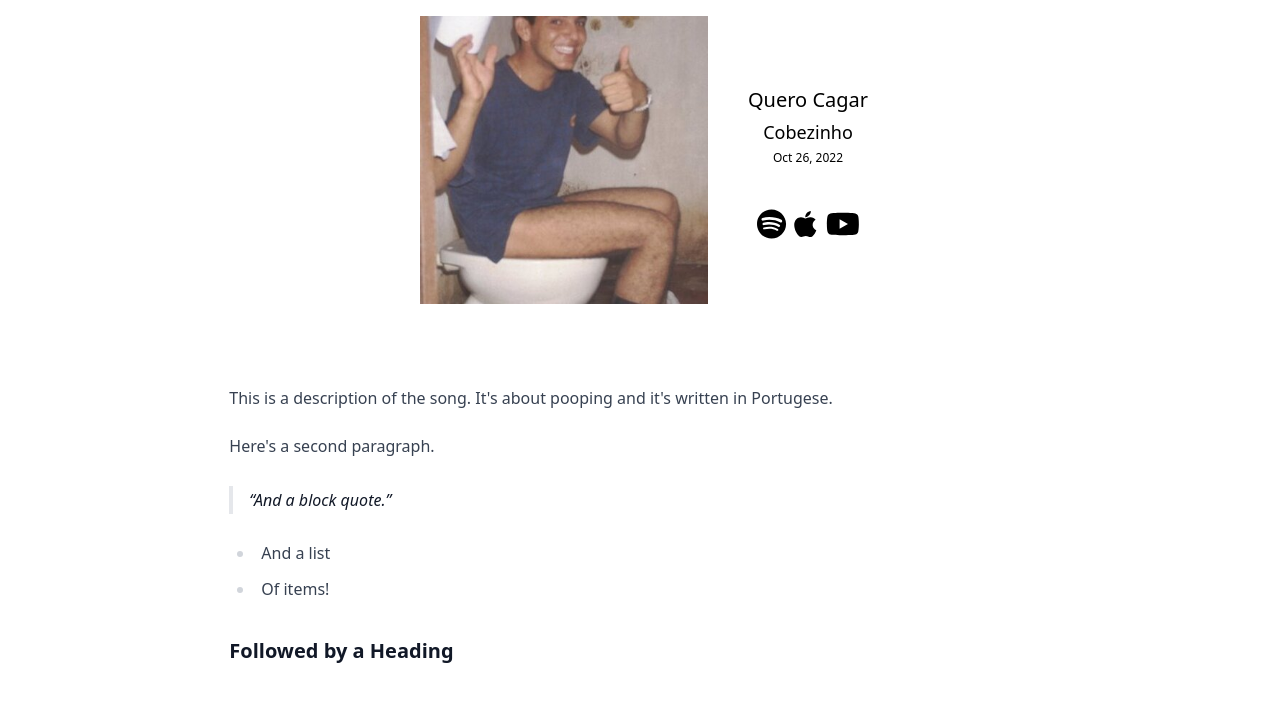
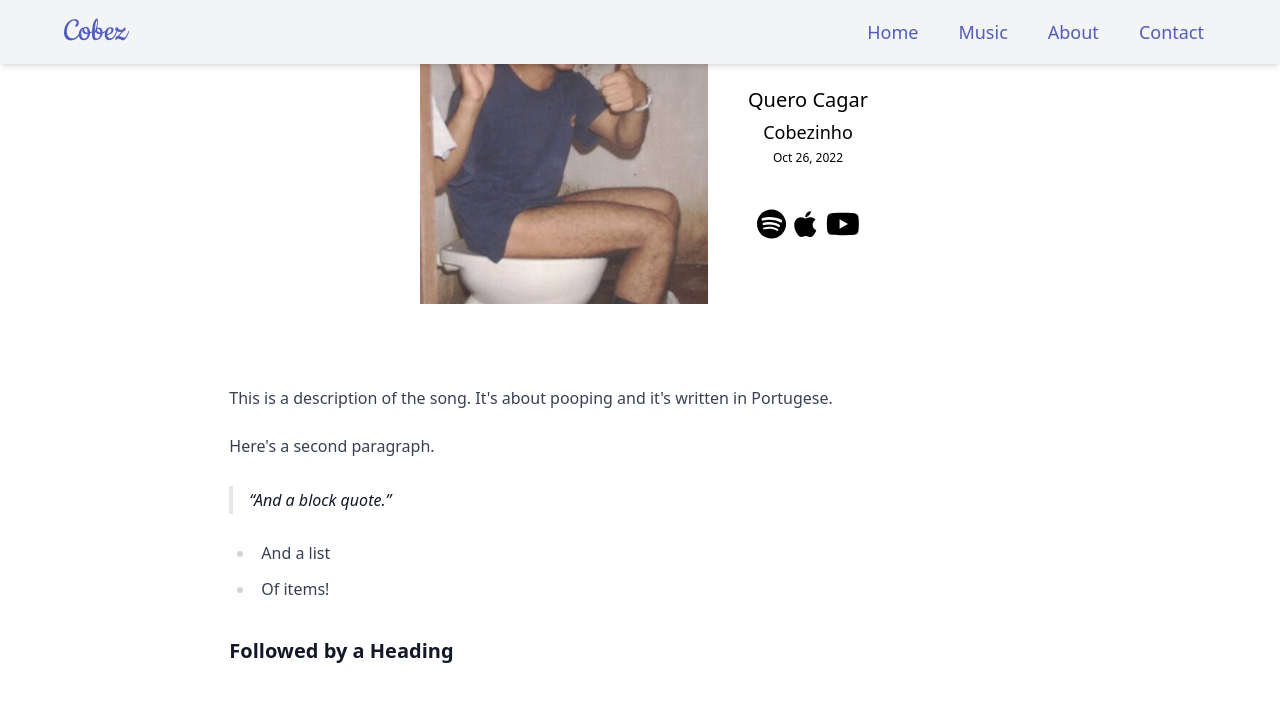
Before and after one commit to jcobert/cobez-music, a Next.js app: page /music/quero-cagar in a window 1280 px wide. Shown: the top 702 px of the page. Built offline with nearby package versions, Linux system fonts and the light colour scheme; a web font is replaced by a local one.

Commit message:
build and style header

```diff
--- a/components/Header.jsx
+++ b/components/Header.jsx
@@ -0,0 +1,160 @@
+import { useState, useEffect } from "react";
+import Link from "next/link";
+import { useRouter } from "next/router";
+import { Disclosure, Transition } from "@headlessui/react";
+import { Bars3Icon, XMarkIcon } from "@heroicons/react/24/outline";
+
+const navigation = [
+  { name: "Home", to: "/", current: true },
+  { name: "Music", to: "/music", current: false },
+  { name: "About", to: "/about", current: false },
+  { name: "Contact", to: "/contact", current: false },
+];
+
+const activeLinkStyle =
+  "text-theme-primary font-bold border-b border-slate-300 rounded-b-none hover:rounded-md hover:bg-white";
+
+const activeLinkStyleMobile =
+  "text-slate-50 hover:text-slate-100 bg-slate-400 hover:bg-slate-500";
+
+function debounce(func, wait, immediate) {
+  var timeout;
+  return function () {
+    var context = this,
+      args = arguments;
+    var later = function () {
+      timeout = null;
+      if (!immediate) func.apply(context, args);
+    };
+    var callNow = immediate && !timeout;
+    clearTimeout(timeout);
+    timeout = setTimeout(later, wait);
+    if (callNow) func.apply(context, args);
+  };
+}
+
+function Header() {
+  const [prevScrollPos, setPrevScrollPos] = useState(0);
+  const [visible, setVisible] = useState(true);
+  const [menuOpen, setMenuOpen] = useState(false);
+
+  const router = useRouter();
+
+  const handleScroll = debounce(() => {
+    const currentScrollPos = window.pageYOffset;
+
+    setVisible(
+      (prevScrollPos > currentScrollPos &&
+        prevScrollPos - currentScrollPos > 70) ||
+        currentScrollPos < 10
+    );
+
+    setPrevScrollPos(currentScrollPos);
+  }, 70);
+
+  useEffect(() => {
+    window.addEventListener("scroll", handleScroll);
+
+    return () => window.removeEventListener("scroll", handleScroll);
+  }, [prevScrollPos, visible, handleScroll]);
+
+  function handleHamburger(e) {
+    setMenuOpen(!menuOpen);
+  }
+
+  return (
+    <div>
+      <Disclosure
+        as="nav"
+        className={`bg-gray-100 fixed w-full z-50 top-0 shadow-md mb-16`}
+        onClick={setVisible}
+      >
+        {({ close }) => (
+          <>
+            <div className="max-w-layoutMax mx-auto px-2 sm:px-8 md:px-10 lg:px-16">
+              <div
+                className={`relative flex items-center justify-between h-16 ${
+                  visible ? "h-16" : "h-[2.5rem]"
+                } transition-all`}
+              >
+                <div className="absolute inset-y-0 right-0 flex items-center sm:hidden">
+                  {/* Mobile menu button*/}
+                  <Disclosure.Button
+                    onClick={handleHamburger}
+                    className={`inline-flex items-center justify-center p-2 rounded-md text-theme-primary hover:text-white hover:bg-theme-primary focus:outline-none
+                    ${visible ? "" : "p-1 m-1"}
+                    `}
+                  >
+                    <span className="sr-only">Open navigation menu</span>
+                    {menuOpen ? (
+                      <XMarkIcon className="block h-6 w-6" aria-hidden="true" />
+                    ) : (
+                      <Bars3Icon className="block h-6 w-6" aria-hidden="true" />
+                    )}
+                  </Disclosure.Button>
+                </div>
+                <div className="flex-1 flex items-center justify-center sm:items-stretch sm:justify-between">
+                  <div
+                    className="flex-shrink-0 flex items-center font-cookie text-4xl text-theme-primary hover:text-theme-secondary transition"
+                    onClick={() => {
+                      close();
+                      menuOpen ? handleHamburger() : null;
+                    }}
+                  >
+                    <Link href={"/"}>Cobez</Link>
+                  </div>
+                  <div className="hidden sm:block sm:ml-6 my-auto">
+                    <div className="flex space-x-4 items-center">
+                      {navigation.map((item) => (
+                        <Link key={item.name} href={item.to}>
+                          <a
+                            className={`text-lg transition-all px-3 py-2 rounded-md text-theme-primary hover:bg-theme-primary hover:text-white ${
+                              (visible ? "" : "text-lg py-0",
+                              router.asPath === item.to ? activeLinkStyle : "")
+                            }`}
+                            aria-current={item.current ? "page" : undefined}
+                            onClick={close}
+                          >
+                            {item.name}
+                          </a>
+                        </Link>
+                      ))}
+                    </div>
+                  </div>
+                </div>
+              </div>
+            </div>
+            <Transition
+              enter="transition duration-100 ease-out"
+              enterFrom="transform scale-95 opacity-0"
+              enterTo="transform scale-100 opacity-100"
+            >
+              <Disclosure.Panel className="sm:hidden">
+                <div
+                  className="px-2 pt-2 pb-3 space-y-1"
+                  onClick={handleHamburger}
+                >
+                  {navigation.map((item) => (
+                    <Link key={item.name} href={item.to}>
+                      <a
+                        className={`text-xl leading-8 text-theme-primary hover:bg-theme-primary hover:text-white block px-3 py-2 rounded-md text-right ${
+                          router.asPath === item.to ? activeLinkStyleMobile : ""
+                        }`}
+                        aria-current={item.current ? "page" : undefined}
+                        onClick={close}
+                      >
+                        {item.name}
+                      </a>
+                    </Link>
+                  ))}
+                </div>
+              </Disclosure.Panel>
+            </Transition>
+          </>
+        )}
+      </Disclosure>
+    </div>
+  );
+}
+
+export default Header;
--- a/package.json
+++ b/package.json
@@ -14,6 +14,8 @@
     "@fortawesome/free-regular-svg-icons": "^6.2.0",
     "@fortawesome/free-solid-svg-icons": "^6.2.0",
     "@fortawesome/react-fontawesome": "^0.2.0",
+    "@headlessui/react": "^1.7.3",
+    "@heroicons/react": "^2.0.12",
     "@next/font": "^13.0.0",
     "gray-matter": "^4.0.3",
     "next": "12.3.1",
--- a/pages/_app.js
+++ b/pages/_app.js
@@ -1,7 +1,13 @@
-import '../styles/globals.css'
+import "../styles/globals.css";
+import Header from "../components/Header";
 
 function MyApp({ Component, pageProps }) {
-  return <Component {...pageProps} />
+  return (
+    <div>
+      <Header />
+      <Component {...pageProps} />
+    </div>
+  );
 }
 
-export default MyApp
+export default MyApp;
--- a/pages/index.js
+++ /dev/null
@@ -1,71 +0,0 @@
-import Head from "next/head";
-import Script from "next/script";
-import Image from "next/image";
-import styles from "../styles/Home.module.css";
-
-export default function Home() {
-  return (
-    <div className={styles.container}>
-      <Head>
-        <title>Create Next App</title>
-        <meta name="description" content="Generated by create next app" />
-        <link rel="icon" href="/favicon.ico" />
-      </Head>
-      <Script src="https://identity.netlify.com/v1/netlify-identity-widget.js"></Script>
-
-      <main className={styles.main}>
-        <h1 className={styles.title}>
-          Welcome to <a href="https://nextjs.org">Next.js!</a>
-        </h1>
-
-        <p className={styles.description}>
-          Get started by editing{" "}
-          <code className={styles.code}>pages/index.js</code>
-        </p>
-
-        <div className={styles.grid}>
-          <a href="https://nextjs.org/docs" className={styles.card}>
-            <h2>Documentation &rarr;</h2>
-            <p>Find in-depth information about Next.js features and API.</p>
-          </a>
-
-          <a href="https://nextjs.org/learn" className={styles.card}>
-            <h2>Learn &rarr;</h2>
-            <p>Learn about Next.js in an interactive course with quizzes!</p>
-          </a>
-
-          <a
-            href="https://github.com/vercel/next.js/tree/canary/examples"
-            className={styles.card}
-          >
-            <h2>Examples &rarr;</h2>
-            <p>Discover and deploy boilerplate example Next.js projects.</p>
-          </a>
-
-          <a
-            href="https://vercel.com/new?utm_source=create-next-app&utm_medium=default-template&utm_campaign=create-next-app"
-            className={styles.card}
-          >
-            <h2>Deploy &rarr;</h2>
-            <p>
-              Instantly deploy your Next.js site to a public URL with Vercel.
-            </p>
-          </a>
-        </div>
-      </main>
-
-      <footer className={styles.footer}>
-        <a
-          href="https://vercel.com?utm_source=create-next-app&utm_medium=default-template&utm_campaign=create-next-app"
-          target="_blank"
-          rel="noopener noreferrer"
-        >
-          Powered by{" "}
-          <span className={styles.logo}>
-            <Image src="/vercel.svg" alt="Vercel Logo" width={72} height={16} />
-          </span>
-        </a>
-      </footer>
-    </div>
-  );
-}
--- /dev/null
+++ b/pages/index.jsx
@@ -0,0 +1,17 @@
+import Head from "next/head";
+import Script from "next/script";
+// import Image from "next/image";
+
+export default function Home() {
+  return (
+    <div>
+      <Head>
+        <title>Cobez Music</title>
+        <meta name="description" content="Official website of Cobez" />
+        <link rel="icon" href="/favicon.ico" />
+      </Head>
+      <Script src="https://identity.netlify.com/v1/netlify-identity-widget.js"></Script>
+      <div></div>
+    </div>
+  );
+}
```
Also changed, not shown: 1 other file (tests, documents, lock files or other folders).
